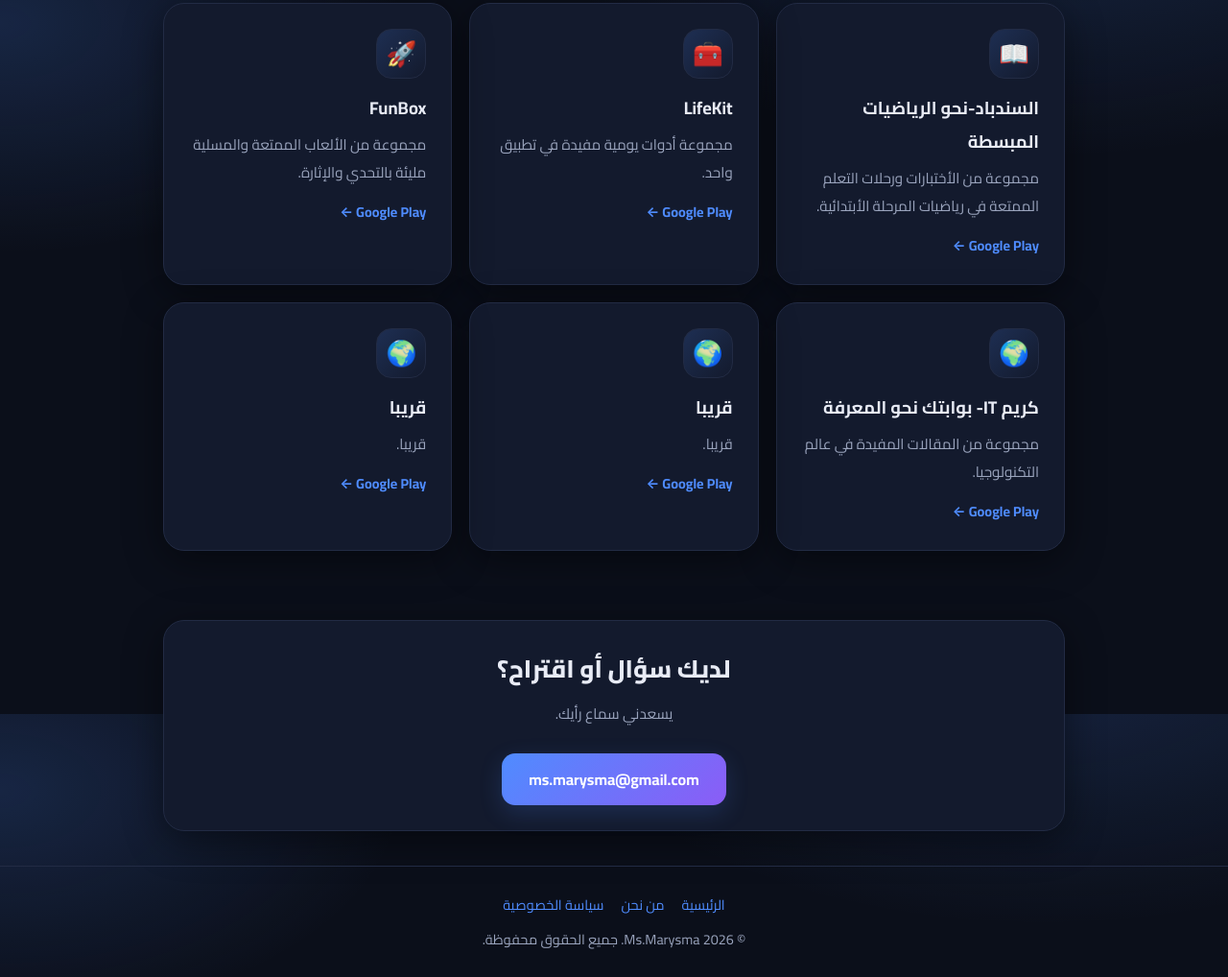
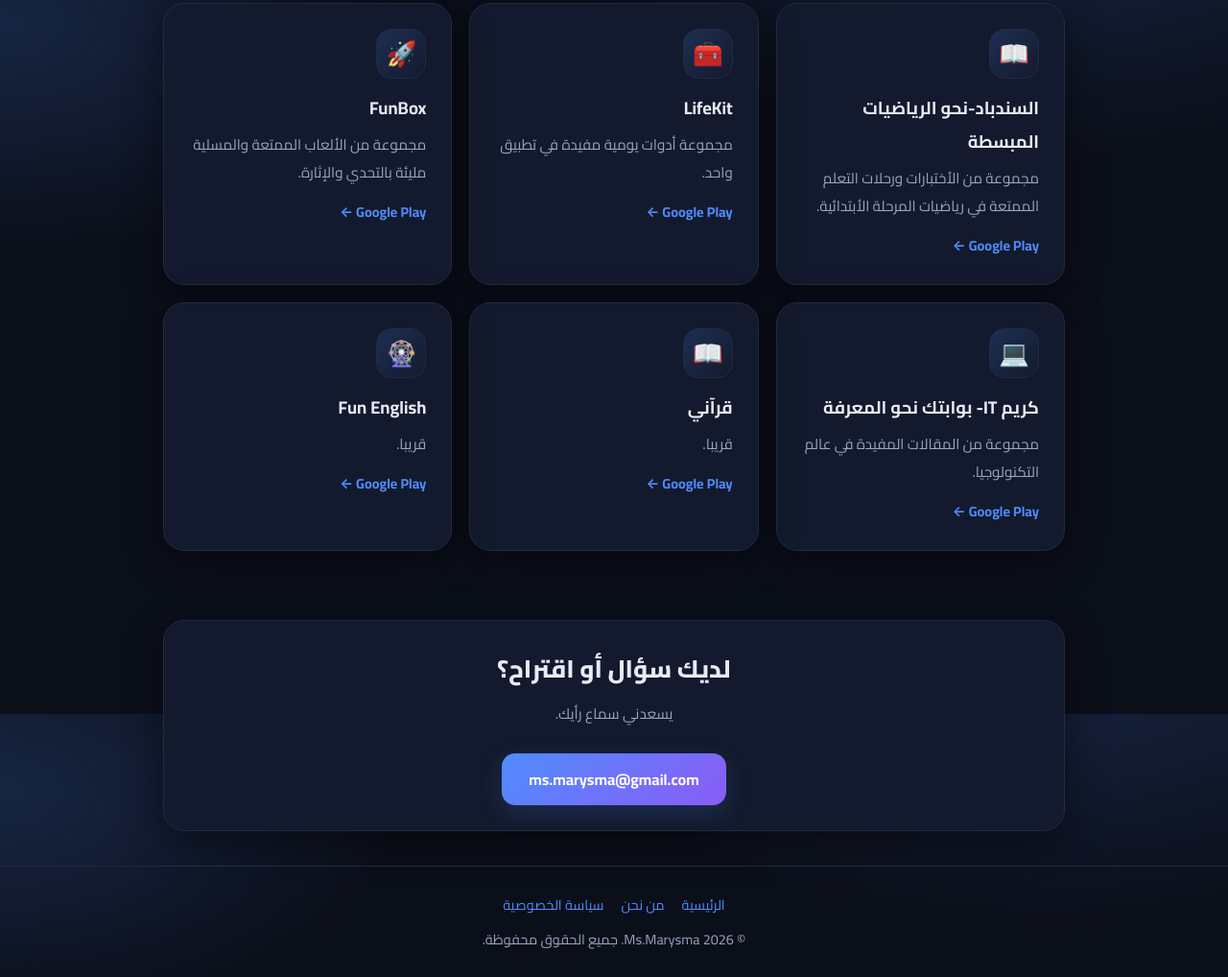
Before and after one commit to MsMarysma/msmarysma.github.io, a plain HTML site: page index.html in a window 1280 px wide. Shown: the part 856-1874 px from the top of the page at 96% size. Drawn offline with Linux system fonts and the light colour scheme.

Commit message:
Update index.html

```diff
--- a/index.html
+++ b/index.html
@@ -74,22 +74,22 @@
       </div>
 
  <div class="card">
-        <div class="ico">🌍</div>
+        <div class="ico">💻</div>
         <h3><span class="ar">كريم IT- بوابتك نحو المعرفة</span><span class="en">Kareem IT – Your Gateway to Knowledge</span></h3>
         <p><span class="ar">مجموعة من المقالات المفيدة في عالم التكنولوجيا.</span><span class="en">A collection of useful articles in the world of technology.</span></p>
         <a class="more" href="#"><span class="ar">Google Play ←</span><span class="en">Google Play →</span></a>
       </div>
 
  <div class="card">
-        <div class="ico">🌍</div>
-        <h3><span class="ar">قريبا</span><span class="en">Soon</span></h3>
+        <div class="ico">📖</div>
+        <h3><span class="ar">قرآني</span><span class="en">Qurany</span></h3>
         <p><span class="ar">قريبا.</span><span class="en">Soon</span></p>
         <a class="more" href="#"><span class="ar">Google Play ←</span><span class="en">Google Play →</span></a>
       </div>
 
  <div class="card">
-        <div class="ico">🌍</div>
-        <h3><span class="ar">قريبا</span><span class="en">Soon</span></h3>
+        <div class="ico">🎡</div>
+        <h3><span class="ar">Fun English</span><span class="en">Fun English</span></h3>
         <p><span class="ar">قريبا.</span><span class="en">Soon</span></p>
         <a class="more" href="#"><span class="ar">Google Play ←</span><span class="en">Google Play →</span></a>
       </div>
```
